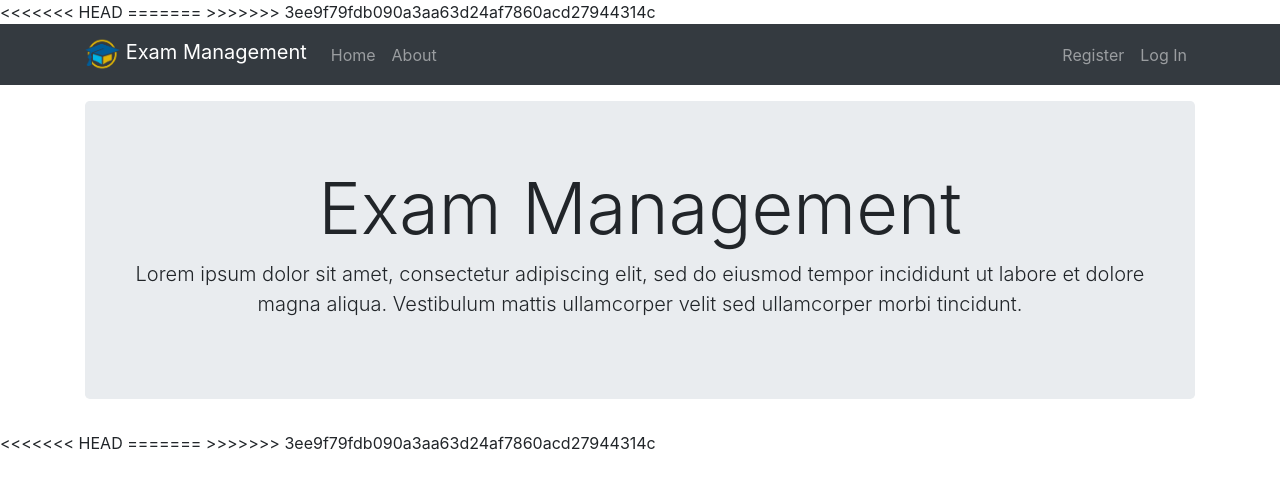
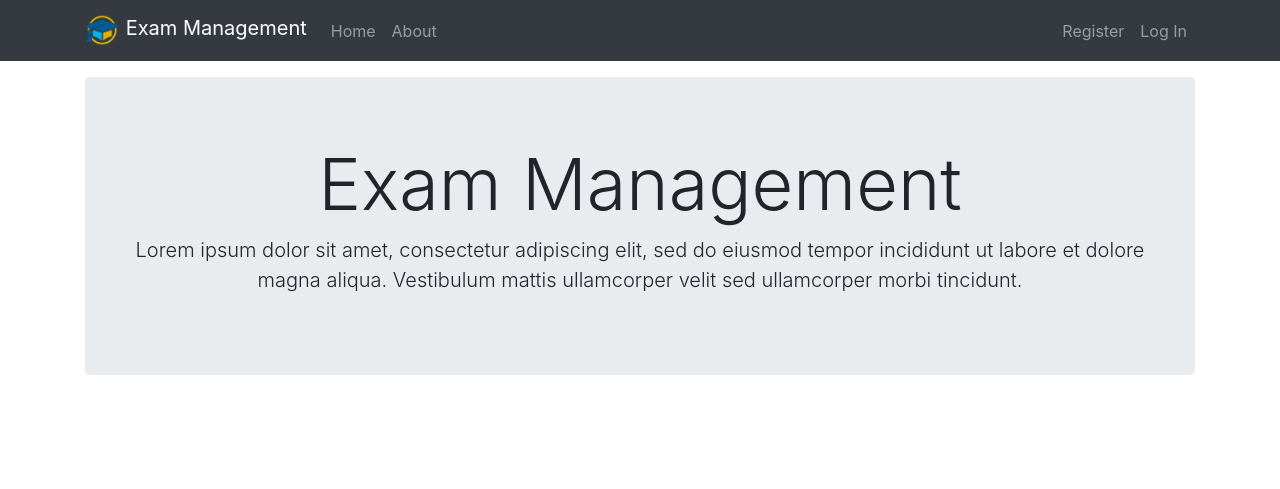
Before and after one commit to dipankar-majumder/exam-management-php, a PHP site: page /exam-management-php/ in a window 1280 px wide. Shown: the top 489 px of the page. Run offline with PHP 8.4, Linux system fonts and the light colour scheme.

Commit message:
🤷‍♂️

```diff
--- a/app/views/inc/footer.php
+++ b/app/views/inc/footer.php
@@ -6,14 +6,12 @@
 <!--<script src="--><?php //echo URLROOT; ?><!--/js/jquery-3.4.1.js"></script>-->
 <script src="<?php echo URLROOT; ?>/js/popper.min.js"></script>
 <script src="<?php echo URLROOT; ?>/js/bootstrap.js"></script>
-<<<<<<< HEAD
 <!-- IonIcons -->
 <script src="<?php echo URLROOT; ?>/icons/ionicons/index.js"></script>
 <script src="<?php echo URLROOT; ?>/icons/ionicons/index.mjs"></script>
 <!-- Custom JavaScript Files -->
 <script src="<?php echo URLROOT; ?>/js/main.js"></script>
 <script src="<?php echo URLROOT; ?>/js/fillDetails.js"></script>
-=======
 <script src="<?php echo URLROOT; ?>/js/bootstrap.bundle.min.js"></script>
 <script src="<?php echo URLROOT; ?>/js/main.js"></script>
 <script src="<?php echo URLROOT; ?>/js/fillDetails.js"></script>
@@ -25,7 +23,6 @@
 <script src="<?php echo URLROOT; ?>/js/solid.js"></script>
 <script src="<?php echo URLROOT; ?>/js/fontawesome.js"></script>
 <script src="<?php echo URLROOT; ?>/js/jquery.mCustomScrollbar.concat.min.js"></script>
->>>>>>> 3ee9f79fdb090a3aa63d24af7860acd27944314c
 </body>
 
 </html>
--- a/app/views/inc/header.php
+++ b/app/views/inc/header.php
@@ -14,11 +14,8 @@
   <link rel="stylesheet" href="<?php echo URLROOT; ?>/css/fontawesome.css">
   <!-- Custom CSS File -->
   <link rel="stylesheet" href="<?php echo URLROOT; ?>/css/style.css">
-<<<<<<< HEAD
   <link rel="stylesheet" href="<?php echo URLROOT; ?>/css/floating-labels.css">
-=======
   <link rel="stylesheet" href="<?php echo URLROOT; ?>/css/jquery.mCustomScrollbar.min.css">
->>>>>>> 3ee9f79fdb090a3aa63d24af7860acd27944314c
   <title><?php echo SITENAME; ?></title>
 </head>
 
```
